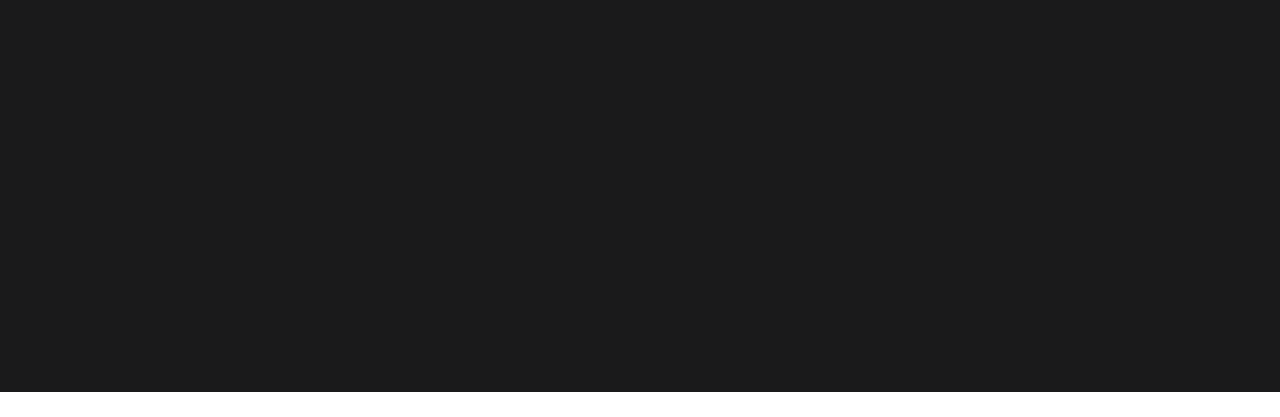
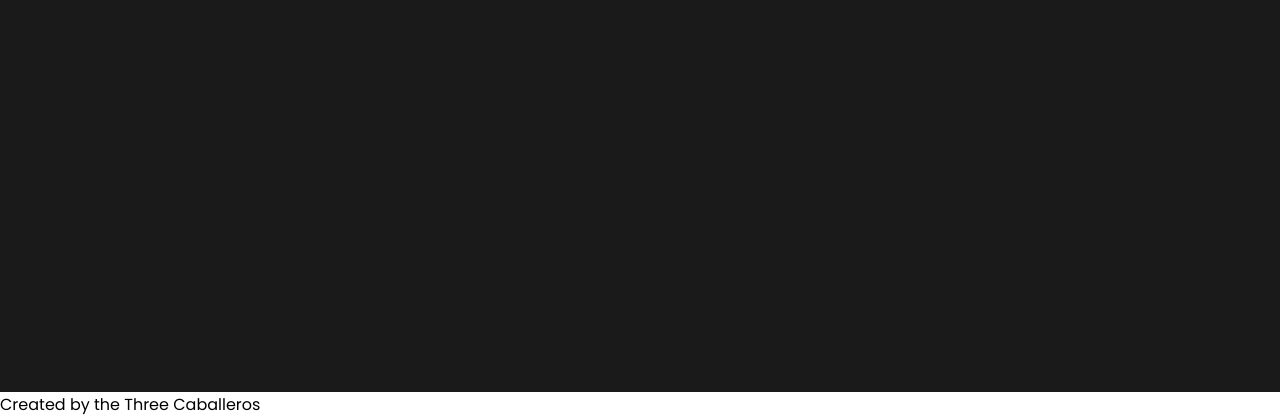
Before and after one commit to denscholar/pizza-shop-microverse, a website built with webpack: page src/index.html in a window 1280 px wide. Shown: the part 408-825 px from the top of the page. Before the commit the page ends 800 px from the top, so only its background shows below. Built offline with nearby package versions, Linux system fonts and the light colour scheme; no server answers.

Commit message:
Add footer

```diff
--- a/src/index.html
+++ b/src/index.html
@@ -18,5 +18,8 @@
         <div class="search-result"></div>
       </div>
     </section>
+    <footer>
+      <p>Created by the Three Caballeros</p>
+    </footer>
   </body>
 </html>
```
